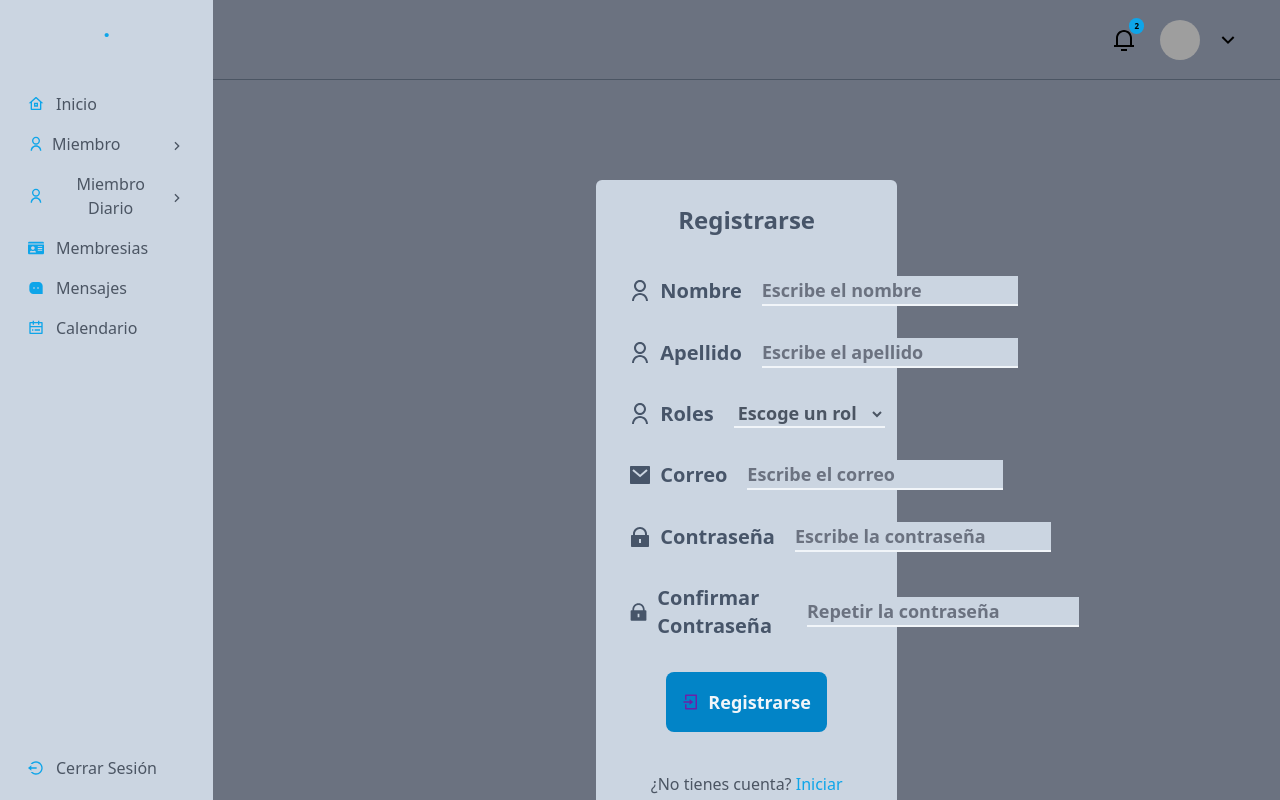
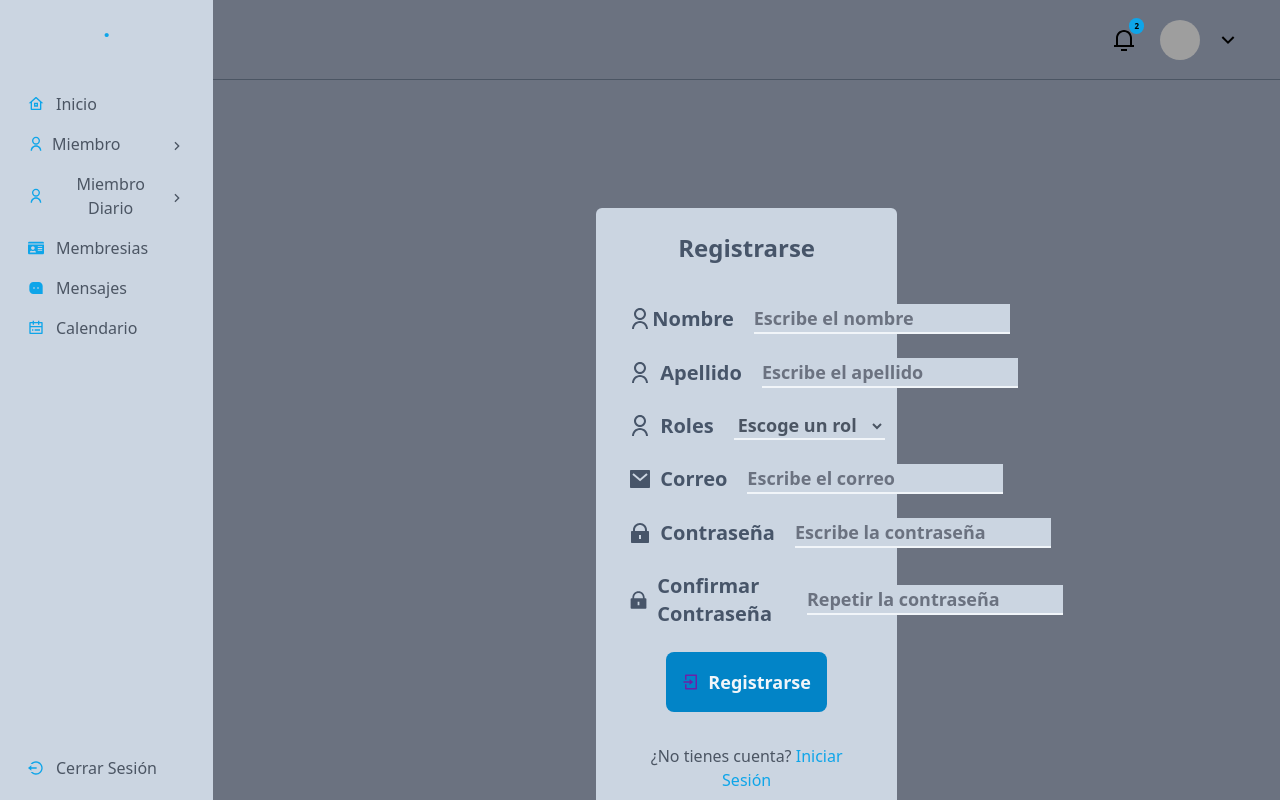
Before and after one commit to Olozano1194/GimnasioReactDjango, a React (Vite) app in the folder gimnasioReact/: page /dashboard/register in a window 1280 px wide. Built offline with nearby package versions, Linux system fonts and the light colour scheme; no server answers; sample sign-in values are in the browser's storage; grey boxes are pictures that could not be loaded.

Commit message:
Agregar componentes de UI: Input, Button y Label; mejorar estilos de tabla y actualizar dependencias

```diff
--- a/gimnasioReact/package.json
+++ b/gimnasioReact/package.json
@@ -11,9 +11,9 @@
   },
   "dependencies": {
     "@headlessui/react": "^2.2.0",
+    "@tanstack/react-table": "^8.20.6",
     "axios": "^1.7.9",
     "react": "^18.3.1",
-    "react-data-table-component": "^7.6.2",
     "react-dom": "^18.3.1",
     "react-hook-form": "^7.54.0",
     "react-icons": "^5.4.0",
--- /dev/null
+++ b/gimnasioReact/src/component/ui/Button.tsx
@@ -0,0 +1,12 @@
+
+interface Props extends React.ButtonHTMLAttributes<HTMLButtonElement> {}
+
+const Button = ({children, ...props}: Props) => {
+    return (
+        <button className="bg-sky-600 cursor-pointer flex gap-2 items-center rounded-lg p-4 text-slate-100 text-lg font-bold mb-2 hover:scale-105 hover:bg-sky-400 hover:text-slate-800" {...props}>
+
+                {children}
+        </button>
+    );
+};
+export default Button;
--- /dev/null
+++ b/gimnasioReact/src/component/ui/Input.tsx
@@ -0,0 +1,14 @@
+import { forwardRef } from 'react';
+
+interface Props extends React.InputHTMLAttributes<HTMLInputElement> {}
+
+const Input = forwardRef<HTMLInputElement, Props>((props, ref) => {
+    return (
+        <input
+        ref={ref} // Pasar el ref
+        className="w-64 bg-slate-300 border-solid border-b-2 border-slate-100 cursor-pointer outline-none text-gray-500 text-lg placeholder:text-gray-500"
+        {...props}
+        />
+    );
+});
+export default Input;
--- /dev/null
+++ b/gimnasioReact/src/component/ui/Label.tsx
@@ -0,0 +1,15 @@
+import { forwardRef } from 'react';
+
+interface Props extends React.LabelHTMLAttributes<HTMLLabelElement> {}
+
+const Label = ({children, ...props}: Props) => {
+    return (
+
+        <label className="w-full flex flex-col justify-center items-center gap-3 font-semibold text-xl md:gap-5 lg:flex-row lg:justify-between"
+        {...props}
+        >
+            {children}
+        </label>
+    );
+};
+export default Label;
--- a/gimnasioReact/src/index.css
+++ b/gimnasioReact/src/index.css
@@ -24,6 +24,7 @@
 }
 
 /* tablas */
-.rdt_TableCol{
-    width: 10px;
+tbody tr:nth-child(even) {
+    background-color: #f2f2f2;
+
 }
--- a/gimnasioReact/src/pages/auth/Register.jsx
+++ b/gimnasioReact/src/pages/auth/Register.jsx
@@ -2,6 +2,11 @@ import {useForm} from 'react-hook-form';
 import { Link } from 'react-router-dom';
 //Icons
 import { RiLoginBoxLine, RiMailFill, RiLockFill,  RiUserLine } from "react-icons/ri";
+
+//ui
+import Input from '../../component/ui/Input';
+import Label from '../../component/ui/Label';
+import Button from '../../component/ui/Button';
 
 //api
 import { CreateUsers } from "../../api/users.api";
@@ -25,11 +30,11 @@ const Register = () => {
     return (
         <main className="w-full min-h-screen flex flex-col justify-center items-center">
             {/* formulario */}
-            <form onSubmit={onSubmit} className="formRegister w-[85%] bg-slate-300 flex flex-col justify-center items-center text-slate-600 gap-6 p-3 rounded-md m-7 md:w-[55%] md:gap-8 lg:w-[47%] lg:px-8 xl:max-w-[30%]">
-                <h1 className="text-2xl font-bold pb-2 md:pt-3">Registrarse</h1>
+            <form onSubmit={onSubmit} className="formRegister w-[85%] bg-slate-300 flex flex-col justify-center items-center text-slate-600 gap-8 p-3 rounded-md m-7 md:w-[55%] md:gap-6 lg:w-[47%] lg:px-8 xl:max-w-[30%]">
+                <h1 className="text-2xl font-bold pb-4 md:pt-3">Registrarse</h1>
 
                 {/* Name */}
-                <label htmlFor="name" className="w-full flex flex-col justify-center items-center gap-3 font-semibold text-xl md:gap-5 lg:flex-row lg:justify-between"><span className='flex gap-2 items-center'><RiUserLine className='lg:text-2xl' />Nombre</span><input type="text" name='name' className='w-64 bg-slate-300 border-solid border-b-2 border-slate-100 cursor-pointer outline-none text-dark text-lg placeholder:text-gray-500' placeholder='Escribe el nombre'
+                <Label htmlFor="name"><span className='flex items-center'><RiUserLine className='lg:text-2xl' />Nombre</span><Input type='text' name='name' placeholder='Escribe el nombre'
                 {...register('name',{
                     required: {
                         value: true,
@@ -45,12 +50,12 @@ const Register = () => {
                     },
                 })}
                 />
-                </label>
+                </Label>
                 {
                     errors.name && <span className='text-red-500 text-sm'>{errors.name.message}</span>
                 }
                 {/* LastName */}
-                <label htmlFor="lastname" className="w-full flex flex-col justify-center items-center gap-3 font-semibold text-xl md:gap-5 lg:flex-row lg:justify-between"><span className='flex gap-2 items-center'><RiUserLine className='lg:text-2xl' />Apellido</span><input type="text" name='lastname' className='w-64 bg-slate-300 border-solid border-b-2 border-slate-100 cursor-pointer outline-none text-dark text-lg placeholder:text-gray-500' placeholder='Escribe el apellido'
+                <Label htmlFor="lastname"><span className='flex gap-2 items-center'><RiUserLine className='lg:text-2xl' />Apellido</span><Input type="text" name='lastname'  placeholder='Escribe el apellido'
                 {...register('lastname',{
                     required: {
                         value: true,
@@ -66,12 +71,12 @@ const Register = () => {
                     },
                 })}
                 />
-                </label>
+                </Label>
                 {
                     errors.lastname && <span className='text-red-500 text-sm'>{errors.lastname.message}</span>
                 }
                 {/* Roles */}
-                <label htmlFor="roles" className="w-full flex flex-col justify-center items-center gap-3 font-semibold text-xl md:gap-5 lg:flex-row lg:justify-between"><span className='flex gap-2 items-center'><RiUserLine className='lg:text-2xl' />Roles</span><select name='roles' className='w-64 bg-slate-300 border-solid border-b-2 border-slate-100 cursor-pointer outline-none text-dark text-lg placeholder:text-gray-500'
+                <Label htmlFor="roles"><span className='flex gap-2 items-center'><RiUserLine className='lg:text-2xl' />Roles</span><select name='roles' className='w-64 bg-slate-300 border-solid border-b-2 border-slate-100 cursor-pointer outline-none text-dark text-lg placeholder:text-gray-500'
                 {...register('roles',{
                     required: {
                         value: true,
@@ -83,12 +88,12 @@ const Register = () => {
                         <option value="recepcion">Recepcionista</option>
 
                     </select>
-                </label>
+                </Label>
                 {
                     errors.roles && <span className='text-red-500 text-sm'>{errors.roles.message}</span>
                 }
                 {/* Email */}
-                <label htmlFor="email" className="w-full flex flex-col justify-center items-center gap-3 font-semibold text-xl md:gap-5 lg:flex-row lg:justify-between"><span className='flex gap-2 items-center'><RiMailFill className='lg:text-2xl' />Correo</span><input type="email" name='email' className='w-64 bg-slate-300 border-solid border-b-2 border-slate-100 cursor-pointer outline-none text-dark text-lg placeholder:text-gray-500' placeholder='Escribe el correo'
+                <Label htmlFor="email"><span className='flex gap-2 items-center'><RiMailFill className='lg:text-2xl' />Correo</span><Input type="email" name='email'  placeholder='Escribe el correo'
                 {...register('email',{
                     required: {
                         value: true,
@@ -100,12 +105,12 @@ const Register = () => {
                         },
                 })}
                 />
-                </label>
+                </Label>
                 {
                     errors.email && <span className='text-red-500 text-sm'>{errors.email.message}</span>
                 }
                 {/* Password */}
-                <label htmlFor="password" className="w-full flex flex-col justify-center items-center gap-3 font-semibold text-xl md:gap-5 lg:flex-row lg:justify-between"><span className='flex gap-2 items-center'><RiLockFill className='lg:text-2xl' />Contraseña</span><input type="password" name='password' className='w-64 bg-slate-300 border-solid border-b-2 border-slate-100 cursor-pointer outline-none text-dark text-lg placeholder:text-gray-500' placeholder='Escribe la contraseña'
+                <Label htmlFor="password"><span className='flex gap-2 items-center'><RiLockFill className='lg:text-2xl' />Contraseña</span><Input type="password" name='password' placeholder='Escribe la contraseña'
                 {...register('password',{
                     required: {
                         value: true,
@@ -121,12 +126,12 @@ const Register = () => {
                     },
                 })}
                 />
-                </label>
+                </Label>
                 {
                     errors.password && <span className='text-red-500 text-center text-sm'>{errors.password.message}</span>
                 }
                 {/* RepeatPass */}
-                <label htmlFor="repeatPass" className="w-full flex flex-col justify-center items-center gap-3 font-semibold text-xl md:gap-5 lg:flex-row lg:justify-between"><span className='flex gap-2 items-center'><RiLockFill className='lg:text-4xl' />Confirmar Contraseña</span><input type="password" className='w-64 bg-slate-300 border-solid border-b-2 border-slate-100 cursor-pointer outline-none text-dark text-lg placeholder:text-gray-500 lg:w-96' placeholder='Repetir la contraseña'
+                <Label htmlFor="repeatPass"><span className='flex gap-2 items-center'><RiLockFill className='lg:text-4xl' />Confirmar Contraseña</span><Input type="password" placeholder='Repetir la contraseña'
                 {...register('repeatPass',{
                     required: {
                         value: true,
@@ -135,15 +140,12 @@ const Register = () => {
                     validate: (value) => value === watch('password') || 'Las contraseñas no coinciden',
                 })}
                 />
-                </label>
+                </Label>
                 {
                     errors.repeatPass && <span className='text-red-500 text-sm'>{errors.repeatPass.message}</span>
                 }
                 {/* btn Register */}
-                <button type="submit" className="bg-sky-600 cursor-pointer flex gap-2 items-center rounded-lg p-4 text-slate-100 text-lg font-bold mb-2 hover:scale-105 hover:bg-sky-400 hover:text-slate-800">
-                    <RiLoginBoxLine className='text-purple-800' />
-                    Registrarse
-                </button>
+                <Button type='submit'><RiLoginBoxLine className='text-purple-800' />Registrarse</Button>
                 {/* Regresar al login*/}
                 <div className='flex flex-col gap-2 text-center pb-3 md:flex-row md:gap-4'>
                     <p className='text-dark text-base'>¿No tienes cuenta?
```
Also changed, not shown: gimnasioReact/src/pages/auth/Login.jsx (+13 -17 lines), 1 other file (tests, documents, lock files or other folders).
